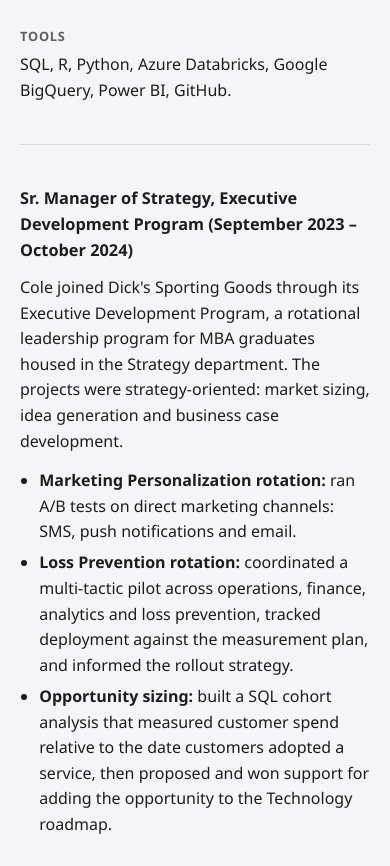
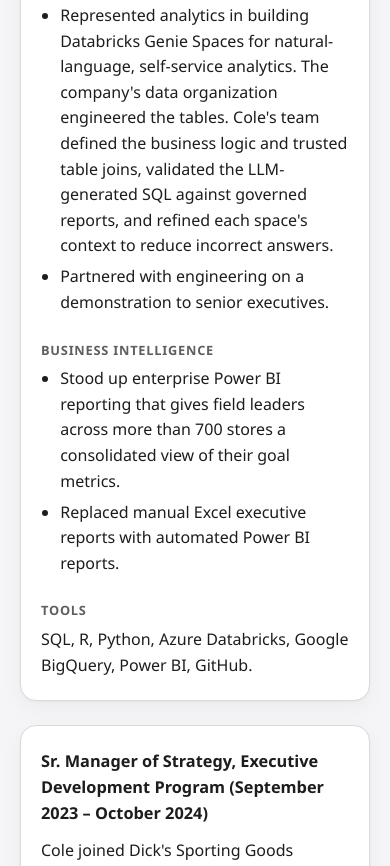
Before and after one commit to howey-cole/cole-howey, a website: page public/index.html in a window 390 px wide. Shown: the part 5838-6704 px from the top of the page. Drawn offline with Linux system fonts and the light colour scheme.

Commit message:
Style: entries as rounded white cards

```diff
--- a/public/styles.css
+++ b/public/styles.css
@@ -235,7 +235,15 @@ body.menu-open .menu { transform: none; visibility: visible; }
 .disclaimer { margin: 14px 0 0; color: var(--muted); font-size: 0.78rem; }
 
 /* ---------- Entries (content inside bands) ---------- */
-.entry + .entry { margin-top: 40px; padding-top: 40px; border-top: 1px solid var(--line); }
+/* Each entry is a soft white card on the silver page. */
+.entry {
+  background: var(--white);
+  border: 1px solid var(--line);
+  border-radius: 20px;
+  padding: 32px 36px;
+  box-shadow: 0 1px 3px rgba(0, 0, 0, 0.04), 0 8px 24px rgba(0, 0, 0, 0.04);
+}
+.entry + .entry { margin-top: 24px; }
 .entry h3 { margin: 0 0 4px; font-size: 1.3rem; line-height: 1.3; font-weight: 600; }
 .entry h4 { margin: 0 0 12px; font-size: 1.02rem; font-weight: 600; color: var(--text); }
 .entry h3 + h4 { color: var(--muted); font-weight: 500; }
@@ -292,4 +300,5 @@ body.menu-open .menu { transform: none; visibility: visible; }
   .tagline { font-size: 0.95rem; }
   .band-title { margin-left: 46px; margin-bottom: 24px; }
   .entry h3 { font-size: 1.2rem; }
+  .entry { padding: 22px 20px; border-radius: 16px; }
 }
```
